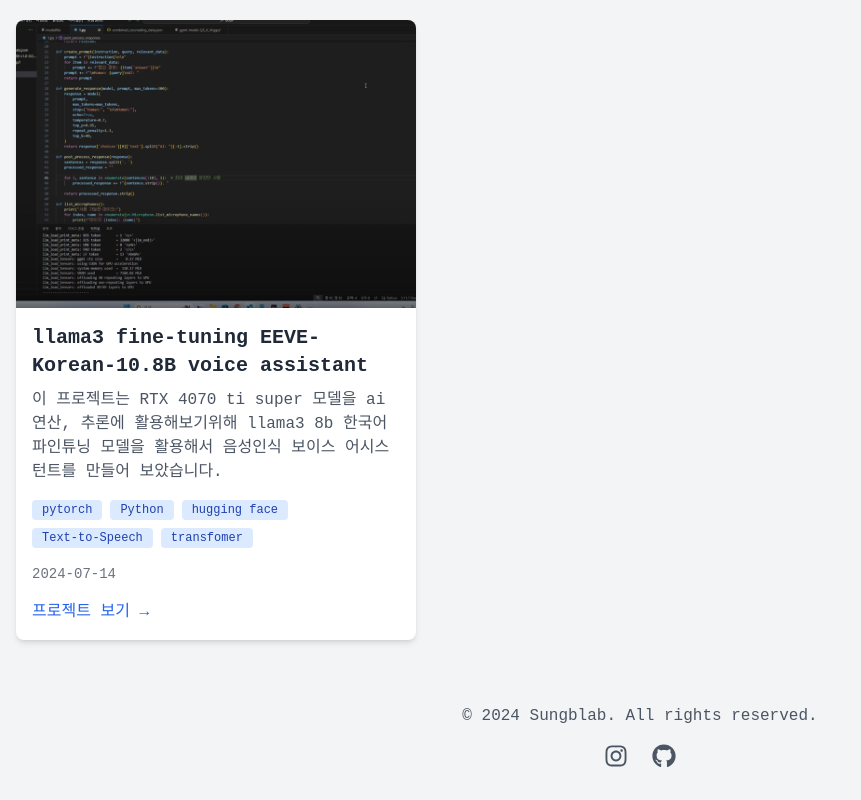
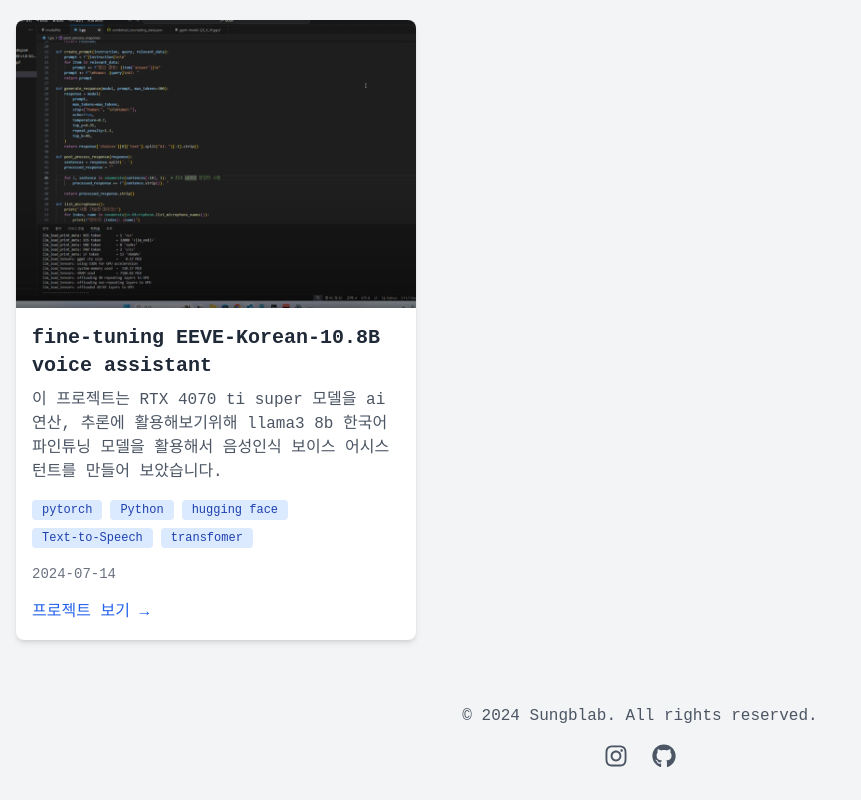
Before and after one commit to Sungblab/sungblab-nextjs, a Next.js app: page /projects in a window 1280 px wide. Shown: the part 1446-2246 px from the top of the page, without its empty margins (0-861 px from the left). Built offline with nearby package versions, Linux system fonts and the light colour scheme; a web font is replaced by a local one.

Commit message:
Update projects.ts

```diff
--- a/data/projects.ts
+++ b/data/projects.ts
@@ -80,7 +80,7 @@
   },
   {
     id: 7,
-    title: "llama3 fine-tuning EEVE-Korean-10.8B voice assistant",
+    title: "fine-tuning EEVE-Korean-10.8B voice assistant",
     description:
       "이 프로젝트는 RTX 4070 ti super 모델을 ai 연산, 추론에 활용해보기위해 llama3 8b 한국어 파인튜닝 모델을 활용해서 음성인식 보이스 어시스턴트를 만들어 보았습니다.",
     link: "https://youtu.be/OIVoiqm4ZuU?si=vgzCIqXWaoPyy7Y-",
```
